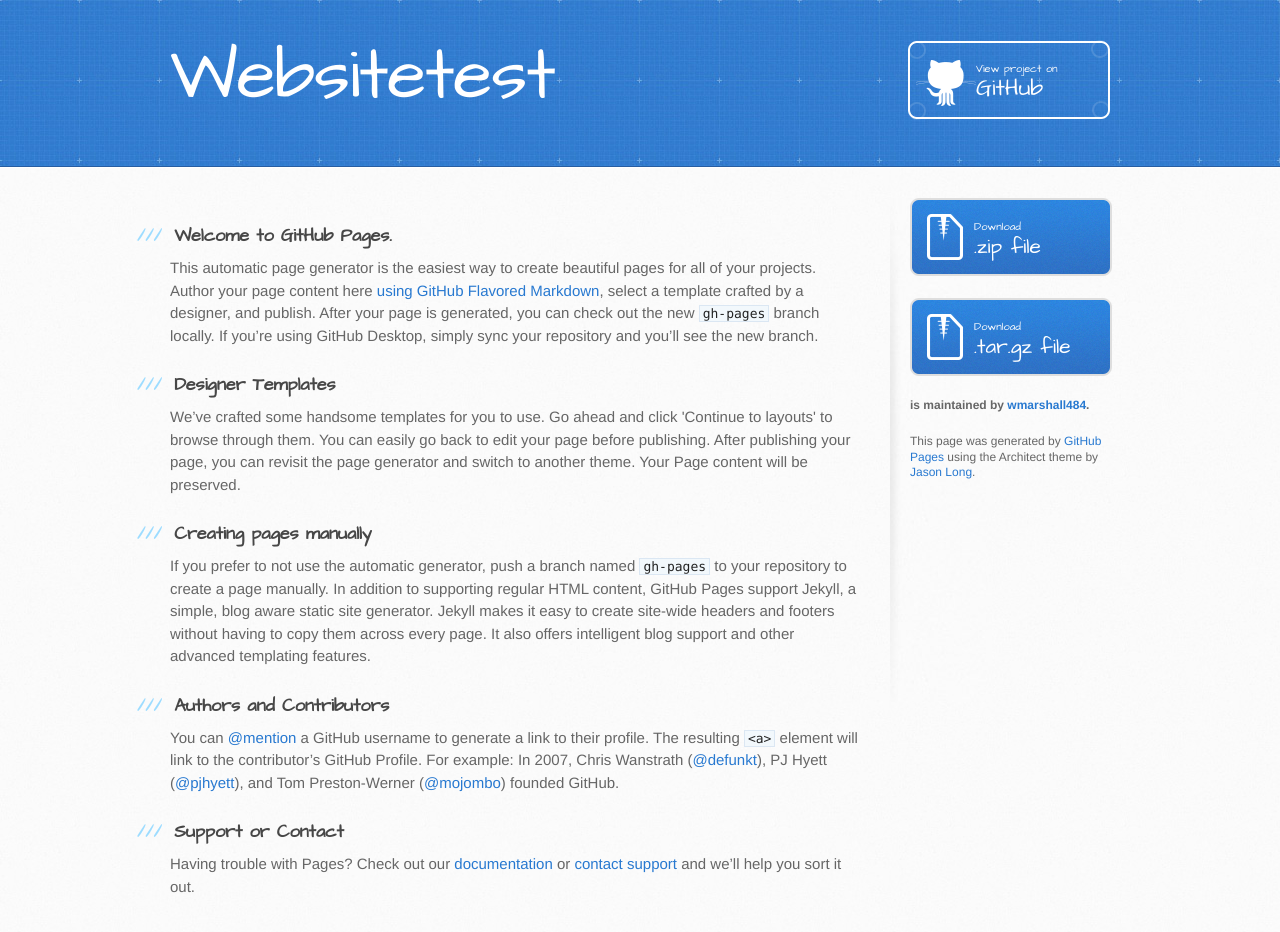
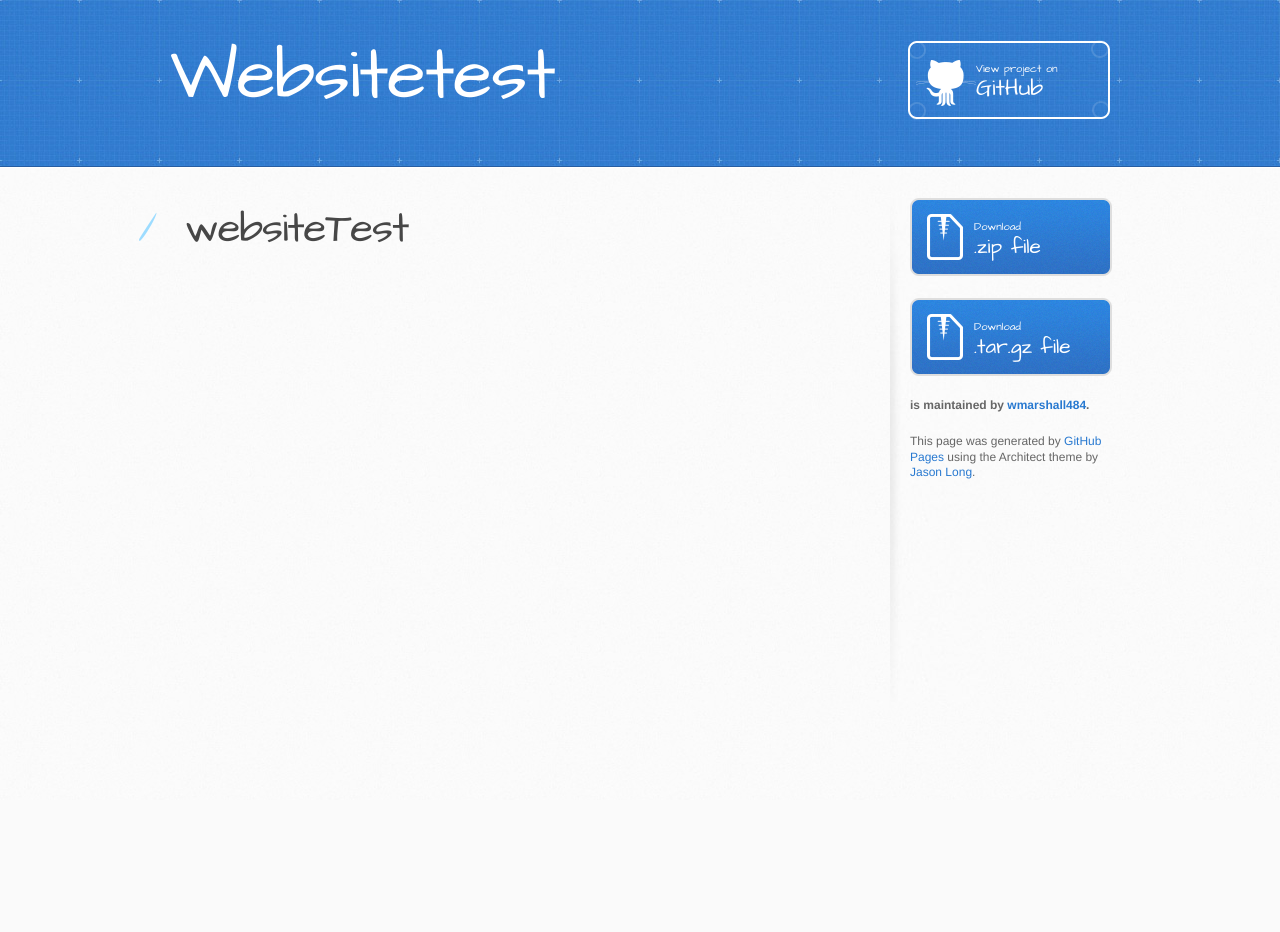
Before and after one commit to wmarshall484/websiteTest, a plain HTML site: page index.html in a window 1280 px wide. After the commit the page ends 800 px from the top, so only its background shows below. Drawn offline with Linux system fonts and the light colour scheme.

```diff
--- a/index.html
+++ b/index.html
@@ -28,30 +28,8 @@
     <div id="content-wrapper">
       <div class="inner clearfix">
         <section id="main-content">
-          <h3>
-<a id="welcome-to-github-pages" class="anchor" href="#welcome-to-github-pages" aria-hidden="true"><span class="octicon octicon-link"></span></a>Welcome to GitHub Pages.</h3>
-
-<p>This automatic page generator is the easiest way to create beautiful pages for all of your projects. Author your page content here <a href="https://guides.github.com/features/mastering-markdown/">using GitHub Flavored Markdown</a>, select a template crafted by a designer, and publish. After your page is generated, you can check out the new <code>gh-pages</code> branch locally. If you’re using GitHub Desktop, simply sync your repository and you’ll see the new branch.</p>
-
-<h3>
-<a id="designer-templates" class="anchor" href="#designer-templates" aria-hidden="true"><span class="octicon octicon-link"></span></a>Designer Templates</h3>
-
-<p>We’ve crafted some handsome templates for you to use. Go ahead and click 'Continue to layouts' to browse through them. You can easily go back to edit your page before publishing. After publishing your page, you can revisit the page generator and switch to another theme. Your Page content will be preserved.</p>
-
-<h3>
-<a id="creating-pages-manually" class="anchor" href="#creating-pages-manually" aria-hidden="true"><span class="octicon octicon-link"></span></a>Creating pages manually</h3>
-
-<p>If you prefer to not use the automatic generator, push a branch named <code>gh-pages</code> to your repository to create a page manually. In addition to supporting regular HTML content, GitHub Pages support Jekyll, a simple, blog aware static site generator. Jekyll makes it easy to create site-wide headers and footers without having to copy them across every page. It also offers intelligent blog support and other advanced templating features.</p>
-
-<h3>
-<a id="authors-and-contributors" class="anchor" href="#authors-and-contributors" aria-hidden="true"><span class="octicon octicon-link"></span></a>Authors and Contributors</h3>
-
-<p>You can <a href="https://github.com/blog/821" class="user-mention">@mention</a> a GitHub username to generate a link to their profile. The resulting <code>&lt;a&gt;</code> element will link to the contributor’s GitHub Profile. For example: In 2007, Chris Wanstrath (<a href="https://github.com/defunkt" class="user-mention">@defunkt</a>), PJ Hyett (<a href="https://github.com/pjhyett" class="user-mention">@pjhyett</a>), and Tom Preston-Werner (<a href="https://github.com/mojombo" class="user-mention">@mojombo</a>) founded GitHub.</p>
-
-<h3>
-<a id="support-or-contact" class="anchor" href="#support-or-contact" aria-hidden="true"><span class="octicon octicon-link"></span></a>Support or Contact</h3>
-
-<p>Having trouble with Pages? Check out our <a href="https://help.github.com/pages">documentation</a> or <a href="https://github.com/contact">contact support</a> and we’ll help you sort it out.</p>
+          <h1>
+<a id="websitetest" class="anchor" href="#websitetest" aria-hidden="true"><span class="octicon octicon-link"></span></a>websiteTest</h1>
         </section>
 
         <aside id="sidebar">
```
Also changed, not shown: params.json (+1 -1 lines).
